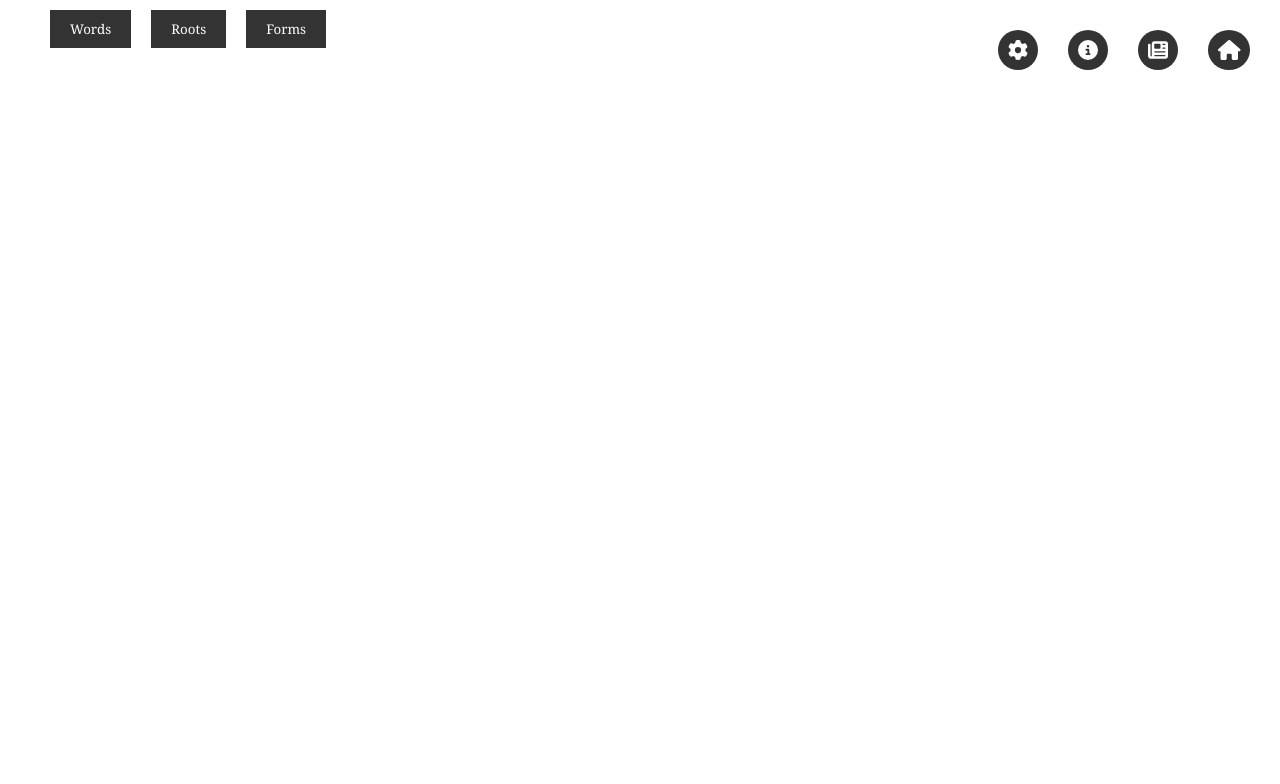
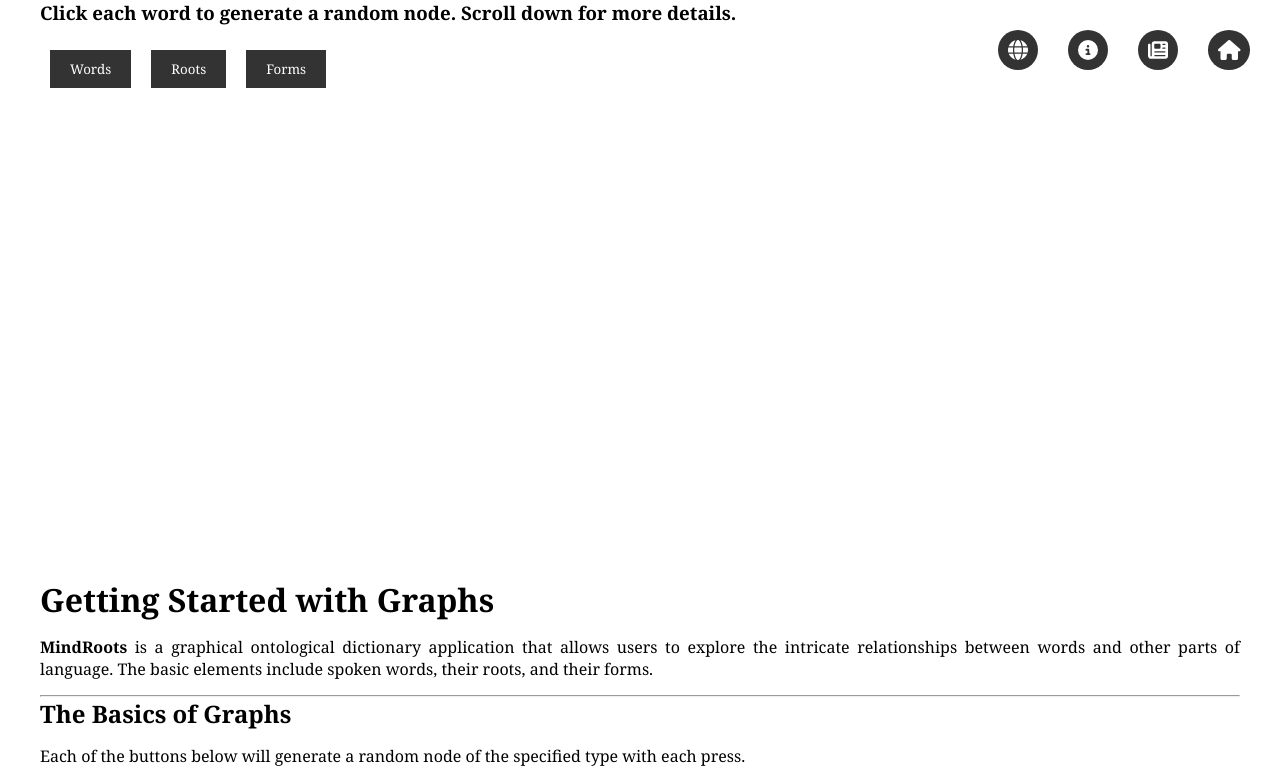
Before and after one commit to codectified/mindroots, a React (Create React App) app: page /introduction in a window 1280 px wide. Shown: the top 784 px of the page. Built offline with nearby package versions, Linux system fonts and the light colour scheme; no server answers.

Commit message:
minor tweaks

```diff
--- a/src/components/GraphVisualization.js
+++ b/src/components/GraphVisualization.js
@@ -71,7 +71,7 @@ const GraphVisualization = ({ data, onNodeClick, onNodeRightClick }) => {
       .selectAll('circle')
       .data(data.nodes)
       .enter().append('circle')
-      .attr('r', 10)
+      .attr('r', 12) // Node radius
       .attr('fill', d => color(d.type))
       .call(d3.drag()
         .on('start', dragstarted)
@@ -169,7 +169,7 @@ const GraphVisualization = ({ data, onNodeClick, onNodeRightClick }) => {
   }, [data, onNodeClick, onNodeRightClick]);
 
   return (
-    <div ref={containerRef} style={{ width: '100%', height: '90vh', maxHeight: '100%', maxWidth: '100%' }}>
+    <div ref={containerRef} style={{ width: '90%', height: '60vh', maxHeight: '100%', maxWidth: '100%' }}>
       <svg ref={svgRef} width="100%" height="100%" viewBox={`0 0 ${width} ${height}`} preserveAspectRatio="xMidYMid meet" style={{ border: 'none', display: 'block' }}></svg>
     </div>
   );
--- a/src/components/Introduction.js
+++ b/src/components/Introduction.js
@@ -119,15 +119,20 @@ const Introduction = () => {
       {/* Display the intro markdown content */}
 
 
-      <div>
-        <button onClick={() => loadMarkdownAndFetchData('words')}>Words</button>
-        <button onClick={() => loadMarkdownAndFetchData('roots')}>Roots</button>
-        <button onClick={() => loadMarkdownAndFetchData('forms')}>Forms</button>
-      </div>
+      <h3>
+  Click each word to generate a random node. Scroll down for more details.
+</h3>
+
+
+  <button onClick={() => loadMarkdownAndFetchData('words')}>Words</button>
+  <button onClick={() => loadMarkdownAndFetchData('roots')}>Roots</button>
+  <button onClick={() => loadMarkdownAndFetchData('forms')}>Forms</button>
 
 
 
       <GraphVisualization data={graphData} onNodeClick={(node, event) => handleNodeClick(node, L1, L2, contextFilterRoot, contextFilterForm, selectedCorpus?.id, event)} />
+
+
             {/* Render info bubble if infoBubble state is set */}
             {infoBubble && (
         <InfoBubble
--- a/src/components/Menu.js
+++ b/src/components/Menu.js
@@ -1,6 +1,6 @@
 import React, { useState, useEffect } from 'react';
 import { FontAwesomeIcon } from '@fortawesome/react-fontawesome';
-import { faCog, faInfoCircle, faNewspaper, faHome } from '@fortawesome/free-solid-svg-icons';
+import { faGlobe, faInfoCircle, faNewspaper, faHome } from '@fortawesome/free-solid-svg-icons';
 import ReactMarkdown from 'react-markdown';
 import aboutContent from '../content/about.md';
 import changelogContent from '../content/changelog.md';
@@ -68,7 +68,7 @@ const Menu = () => {
           className={`menu-button ${selectedOption === 'settings' ? 'active' : ''}`}
           onClick={() => toggleOption('settings')}
         >
-          <FontAwesomeIcon icon={faCog} />
+          <FontAwesomeIcon icon={faGlobe} />
         </button>
         <button
           className={`menu-button ${selectedOption === 'about' ? 'active' : ''}`}
```
Also changed, not shown: src/App.css (line endings or trailing spaces).
